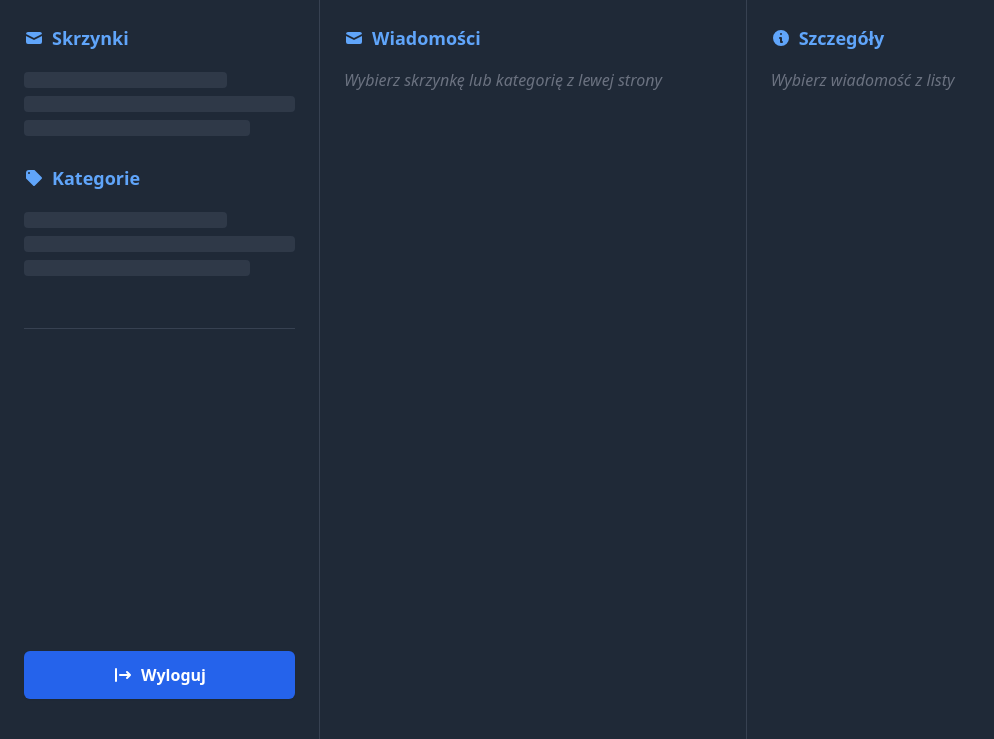
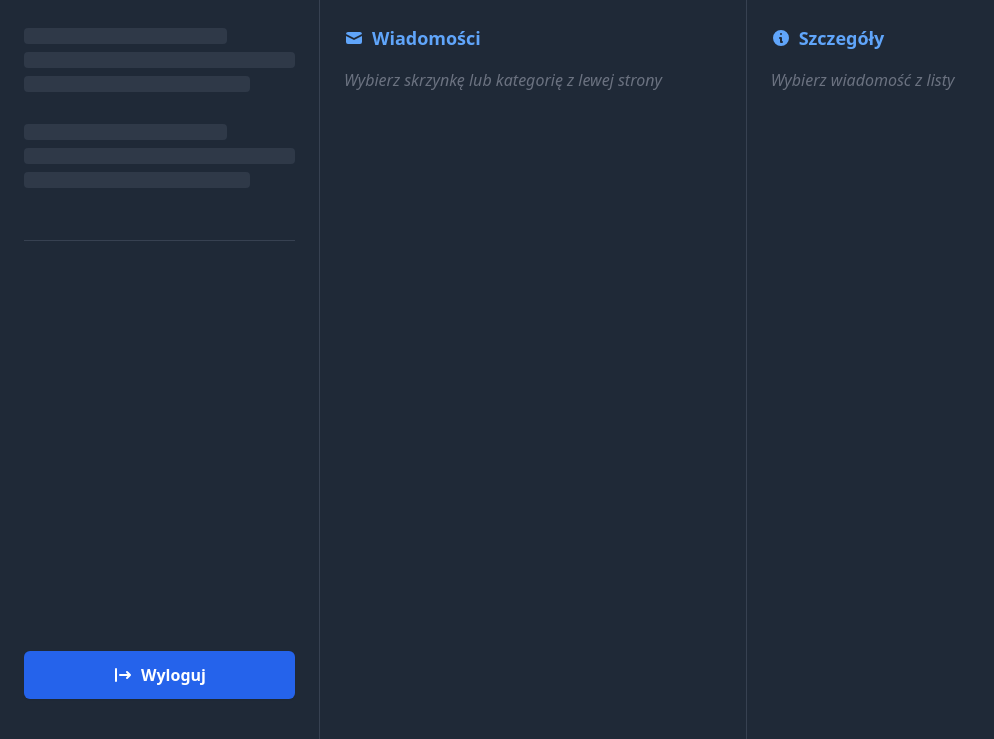
Before and after one commit to Feremos/mail_management_v2, a FastAPI app: template frontend/templates/dashboard.html in a window 1280 px wide. Shown: the part 61-800 px from the top of the page, without its empty margins (0-994 px from the left). Run offline with FastAPI, Linux system fonts and the light colour scheme; the template is opened without the code that fills it, so the values that code supplies are empty; parts of the project's set-up code (start-up, migrations or seed data) failed here and were passed over; some libraries are stand-ins or nearby versions.

Commit message:
Fixed dupicates kategoria and skrzynki

```diff
--- a/frontend/templates/dashboard.html
+++ b/frontend/templates/dashboard.html
@@ -30,13 +30,6 @@
 
     <!-- LEWA KOLUMNA -->
     <aside class="w-1/4 border-r border-gray-700 p-6 flex flex-col bg-gray-800 h-full">
-        <h2 class="text-lg font-semibold text-blue-400 mb-4 flex items-center">
-          <svg xmlns="http://www.w3.org/2000/svg" class="h-5 w-5 mr-2" viewBox="0 0 20 20" fill="currentColor">
-            <path d="M2.003 5.884L10 9.882l7.997-3.998A2 2 0 0016 4H4a2 2 0 00-1.997 1.884z" />
-            <path d="M18 8.118l-8 4-8-4V14a2 2 0 002 2h12a2 2 0 002-2V8.118z" />
-          </svg>
-          Skrzynki
-        </h2>
         <div id="inboxes-column"
              hx-get="/inboxes/selected?mode=html"
              hx-trigger="load"
@@ -51,12 +44,7 @@
             </div>
         </div>
 
-        <h2 class="text-lg font-semibold text-blue-400 mb-4 flex items-center">
-          <svg xmlns="http://www.w3.org/2000/svg" class="h-5 w-5 mr-2" viewBox="0 0 20 20" fill="currentColor">
-            <path fill-rule="evenodd" d="M17.707 9.293a1 1 0 010 1.414l-7 7a1 1 0 01-1.414 0l-7-7A.997.997 0 012 10V5a3 3 0 013-3h5c.256 0 .512.098.707.293l7 7zM5 6a1 1 0 100-2 1 1 0 000 2z" clip-rule="evenodd" />
-          </svg>
-          Kategorie
-        </h2>
+
         <div id="categories-column"
              hx-get="/categories?mode=html"
              hx-trigger="load"
```
Also changed, not shown: frontend/templates/partials/inboxes_list.html (+14 -10 lines).
